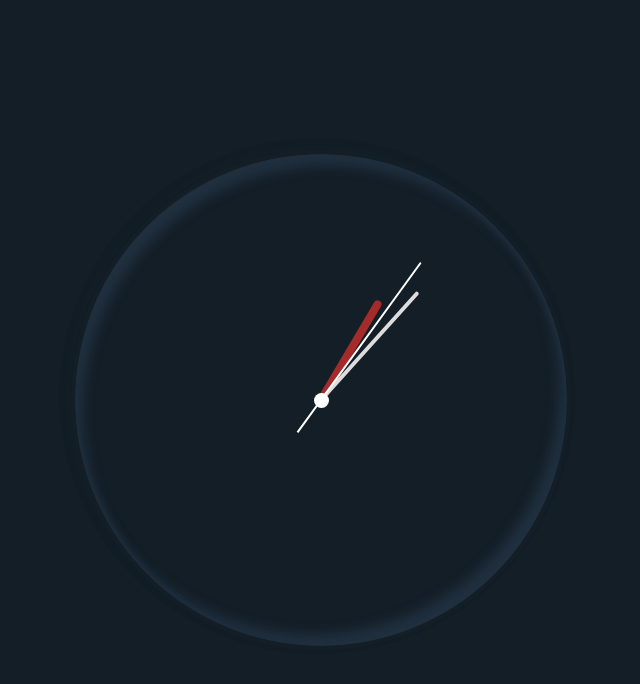
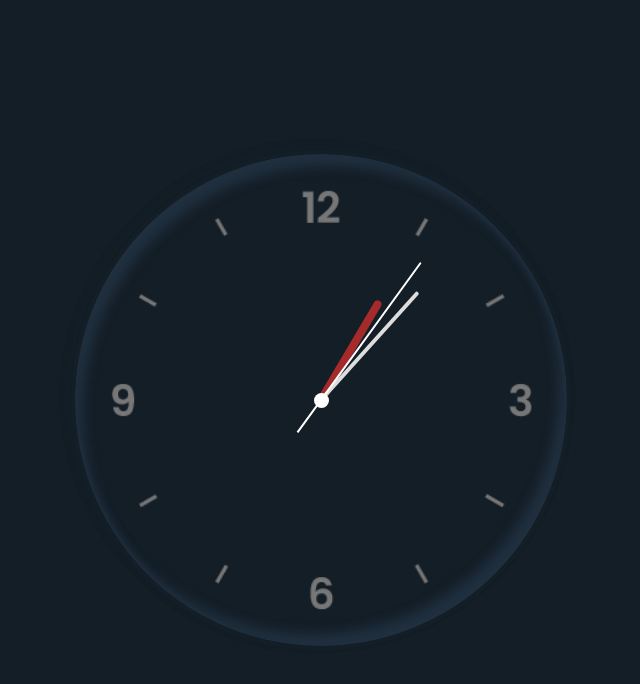
Before and after one commit to daryud/relogio-analogico, a plain HTML site: page index.html in a window 1280 px wide. Shown: the whole page, without its empty margins (319-959 px from the left). Drawn offline with Linux system fonts and the light colour scheme; the site is published under a folder, as on GitHub Pages, so addresses that start at the root find nothing.

Commit message:
path image

```diff
--- a/animation/relogio.css
+++ b/animation/relogio.css
@@ -16,7 +16,7 @@ body {
   position: relative;
   height: 500px;
   width: 500px;
-  background: url("/image/relogio.png");
+  background: url("../image/relogio.png");
   background-repeat: no-repeat;
   background-size: cover;
   display: flex;
```
